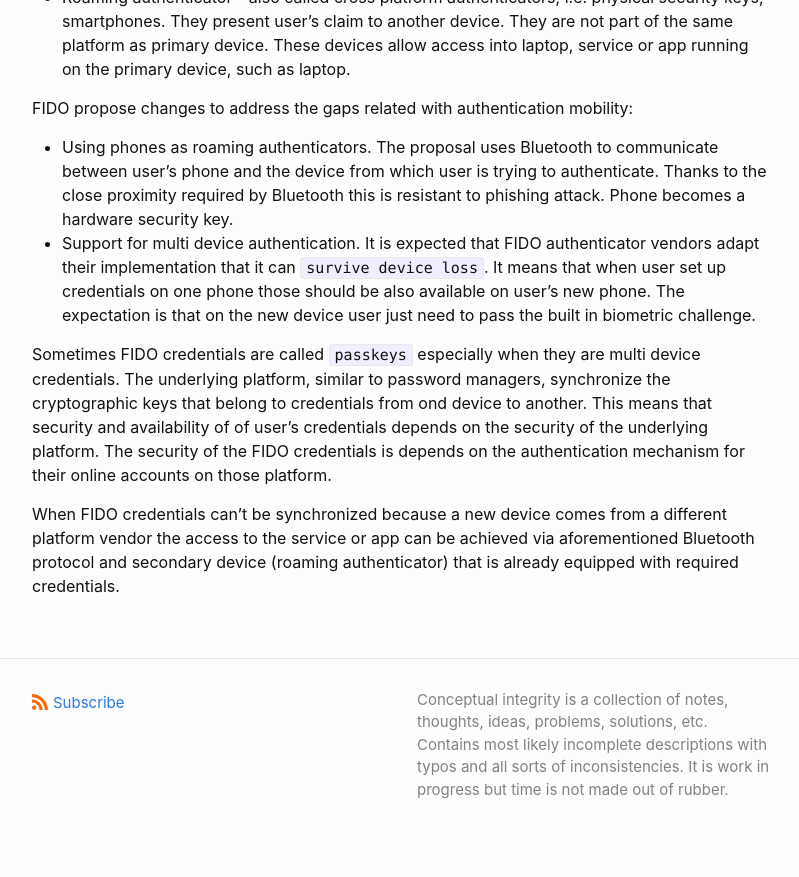
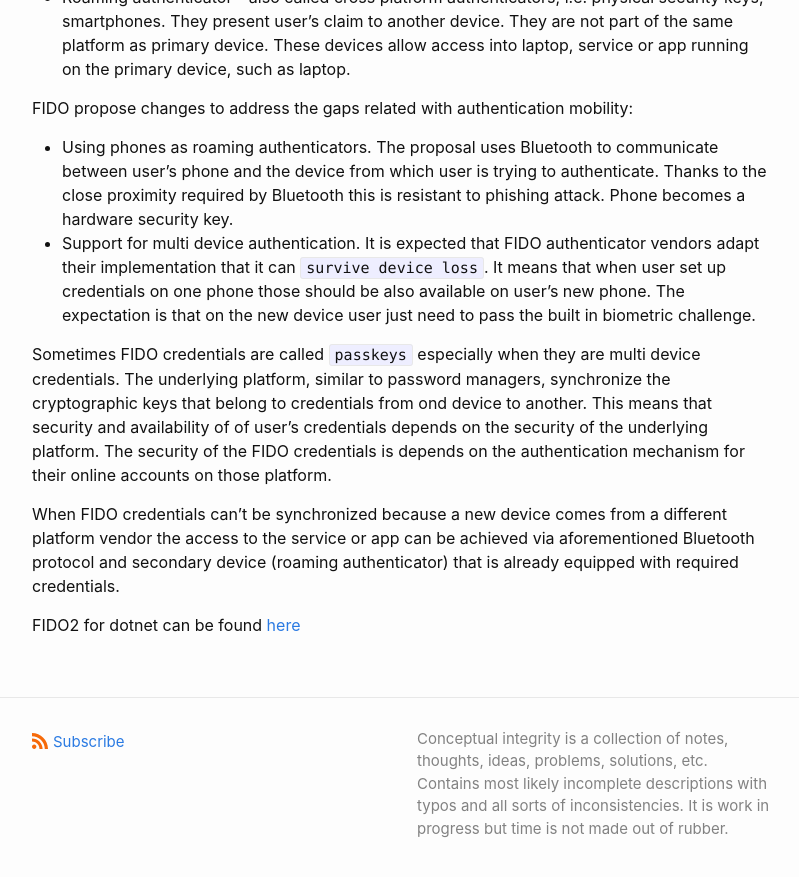
Before and after one commit to box-seb/box-seb.github.io, a Jekyll site: the page built from _posts/2022-06-21-fido-webauthn.markdown, in a window 1280 px wide and 900 px high, scrolled down 798 px. Shown: the top 877 px of the window, without its empty margins (238-1037 px from the left). Built offline with Jekyll 4.4.1, drawn with Linux system fonts in a browser that asks for light colours.

Commit message:
Dotnet link

```diff
--- a/_posts/2022-06-21-fido-webauthn.markdown
+++ b/_posts/2022-06-21-fido-webauthn.markdown
@@ -36,3 +36,5 @@ Sometimes FIDO credentials are called `passkeys` especially when they are multi
 The underlying platform, similar to password managers, synchronize the cryptographic keys that belong to credentials from ond device to another. This means that security and availability of of user's credentials depends on the security of the underlying platform. The security of the FIDO credentials is depends on the authentication mechanism for their online accounts on those platform.
 
 When FIDO credentials can't be synchronized because a new device comes from a different platform vendor the access to the service or app can be achieved via aforementioned Bluetooth protocol and secondary device (roaming authenticator) that is already equipped with required credentials.
+
+FIDO2 for dotnet can be found [here](https://github.com/passwordless-lib/fido2-net-lib)
```
